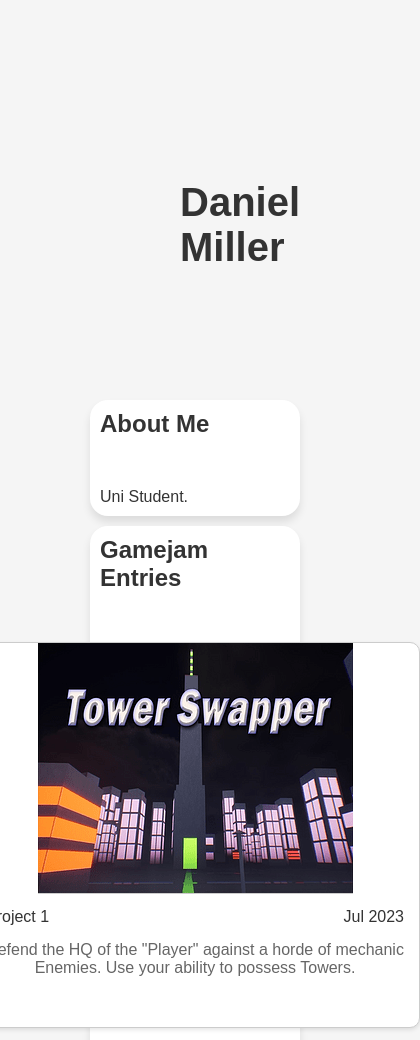
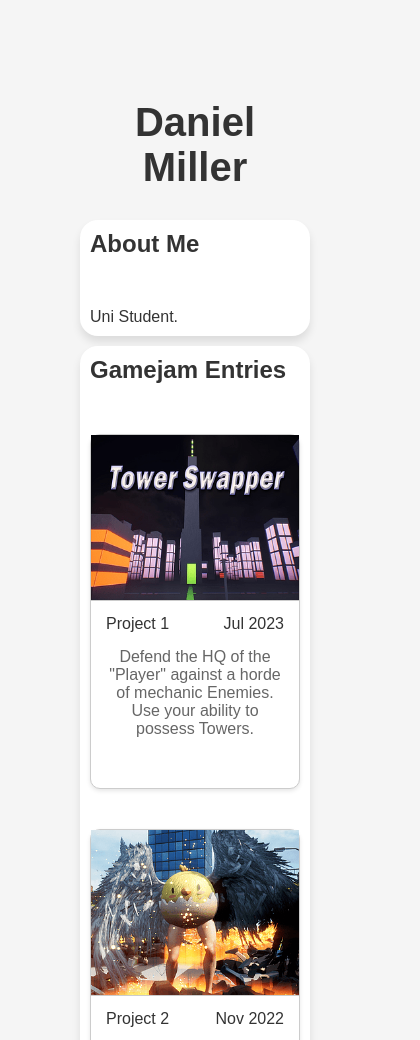
Before and after one commit to Denjil404/Denjil404.github.io, a plain HTML site: page index.html in a window 390 px wide. Shown: the top 1040 px of the page, 420 px wide, since content can reach past the window. Drawn offline with Linux system fonts and the light colour scheme.

Commit message:
adjustment and rework mobile devices

```diff
--- a/index.html
+++ b/index.html
@@ -76,10 +76,11 @@
 
         .project-grid {
         display: grid;
-            grid-template-columns: repeat(auto-fit, minmax(450px, 1fr)); /* Flexible columns */
+        grid-template-columns: repeat(auto-fill, minmax(450px, 1fr)); /* Flexible columns */
         gap: 25px; /* Adjust gap between cards */
-            padding: 0 10px; /* Add padding to the left and right */
-            justify-content: center; /* Center the grid items */
+        padding: 0 50px; /* Add padding to the left and right */
+        justify-content: center;
+        direction: ltr;
 }
 
         .project-card {
@@ -149,36 +150,69 @@
         }
 
         .section {
-                margin: 10px -80px 0px -80px;
+        margin: 10px 0;
         padding: 20px; /* Adjust padding for smaller screens */
+        width: 100%; /* Ensure the section takes full width */
         }
 
         .project-grid {
-                padding: 0 10px; /* Add padding to the left and right */
+        padding: 0 10px; /* Reduce side padding */
+        grid-template-columns: repeat(auto-fill, minmax(100%, 1fr)); /* Ensure full width on small screens */
         }
 
         .project-card {
-                width: 100%; /* Adjust width to fill the screen */
-                height: auto; /* Adjust height to fit content */
+        width: 100%; /* Ensure cards fill the available space */
+        height: auto;
+        margin-bottom: 15px; /* Add margin between cards */
         }
 
         .project-card img {
-                height: auto; /* Adjust height to fit content */
-                width: auto;
+        width: 100%; /* Ensure images stretch with the card */
+        height: auto; /* Maintain aspect ratio */
+        }
+        .hero {
+        display: flex;
+        flex-direction: column;
+        justify-content: center; /* Centers vertically */
+        align-items: center; /* Centers horizontally */
+        text-align: center; /* Ensures text alignment */
+        padding: 20px;
+        width: 100%;
+    }
+
+    .hero h1 {
+        font-size: 2.5em;
+        text-align: center;
+        margin: 0 auto; /* Centers if it's a block element */
+        max-width: 90%; /* Prevents overflow */
+    }
+
+    }
+
+        @media (max-width: 390px) {
+        .section {
+        margin: 10px 0;
+        padding: 10px; /* Adjust padding */
+        width: 100%;
+        }
+
+        .project-grid {
+        padding: 0; /* Remove padding to ensure full width */
+        }
+
+        .project-card {
+        width: 100%; /* Ensure full width */
+        height: auto;
+        margin-bottom: 15px;
+        }
+
+        .project-card img {
+        width: 100%; /* Ensure images also fill the width */
+        height: auto;
         }
     }
 
-        @media (max-width: 480px) {
-            .section {
-                margin: 10px;
-                padding: 10px; /* Further adjust padding for very small screens */
-            }
 
-            .project-card {
-                width: auto;
-                height: auto; /* Adjust height to fit content */
-            }
-        }
 
         .content {
             flex: 1;
```
Lines whose indentation alone changed are shown as unchanged.
